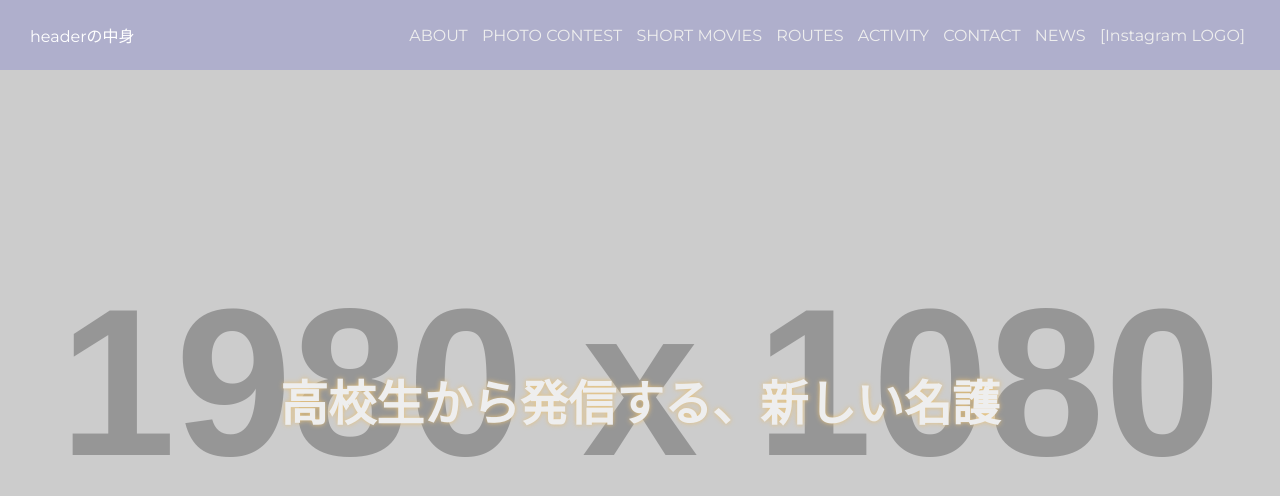
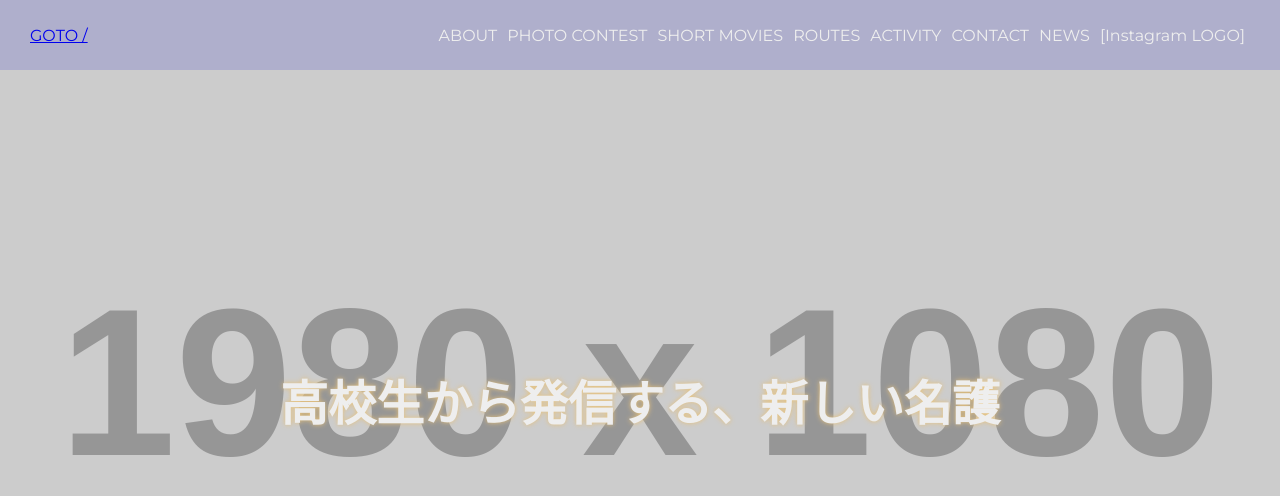
Before and after one commit to Dev-TRANs/nagoyc.stki.org, a SvelteKit app: page / in a window 1280 px wide. Shown: the top 496 px of the page. Built offline with nearby package versions, Linux system fonts and the light colour scheme.

Commit message:
レスポンシブっぽいヘッダー

```diff
--- a/src/routes/+layout.svelte
+++ b/src/routes/+layout.svelte
@@ -17,6 +17,7 @@ header {
 
   padding: 0 30px;
 
+  /* トップページは浮かせたいのでstickyではない */
   position: fixed;
   top: 0;
   left: 0;
@@ -31,7 +32,22 @@ header {
   background-color: #77c5;
 }
 
-header {
+header > .header-left {
+
+}
+
+header > .header-right {
+
+}
+
+header > .header-right > nav > ul {
+  display: flex;
+  padding: 0;
+
+  li {
+    list-style: none;
+  }
+
   a {
     /* TODO: カラーコード直書きやめる */
     color: #eee;
@@ -93,21 +109,69 @@ header {
     color: #fff;
   }
 }
+
+#nav-toggle {
+  display: none;
+}
+
+@media (min-width: 1050px) {
+  .nav-toggle-label {
+    display: none;
+  }
+
+  header > .header-right > nav > ul {
+    flex-flow: row;
+  }
+}
+
+@media (max-width: 1049px){
+  .nav-toggle-label {
+    display: inline-block;
+  }
+
+  header > .header-right > nav > ul {
+    flex-flow: column;
+    padding: 0 30px;
+  }
+
+  header > .header-right > nav {
+    display: none;
+  }
+
+  #nav-toggle:checked ~ nav {
+    display: flex;
+    background-color: #7c75; /* FIXME: */
+
+    position: absolute;
+    top: 70px;
+    right: 0;
+
+    li {
+      height: 50px;
+    }
+  }
+}
 </style>
 
 <!-- FIXME: モバイル対応、普通に文字のあるページでヘッダー分下げる -->
 <header class='lang-en'>
-headerの中身
+  <div class='header-left'><a href='/'>GOTO /</a></div>
 
-  <div class='lang-en'>
-    <a href='/about/'>ABOUT</a> <!-- FIXME: 仮 -->
-    <a href='/photo-contest/' title='フォトコンテストを見る'>PHOTO CONTEST</a>
-    <a href='/short-movies/' title='動画を見る'>SHORT MOVIES</a>
-    <a href='/routes/' title='観光ルートを見る'>ROUTES</a>
-    <a href='/activity/'>ACTIVITY</a> <!-- FIXME: ヘッダーに含めるリンクじゃない? -->
-    <a href='/contact/'>CONTACT</a>
-    <a href='/news/' title='最新のお知らせ一覧'>NEWS</a>
-    <a href='https://www.instagram.com/[ここにユーザー名]' title='Instagramへ' target="_blank" rel="noopener noreferrer">[Instagram LOGO]</a>
+  <div class='header-right'>
+    <input type='checkbox' id='nav-toggle' />
+    <label class='nav-toggle-label' for='nav-toggle'>開く</label>
+    <nav class='lang-en'>
+      <ul>
+        <li><a href='/about/'>ABOUT</a></li> <!-- FIXME: 仮 -->
+        <li><a href='/photo-contest/' title='フォトコンテストを見る'>PHOTO CONTEST</a></li>
+        <li><a href='/short-movies/' title='動画を見る'>SHORT MOVIES</a></li>
+        <li><a href='/routes/' title='観光ルートを見る'>ROUTES</a></li>
+        <li><a href='/activity/'>ACTIVITY</a></li> <!-- FIXME: ヘッダーに含めるリンクじゃない? -->
+        <li><a href='/contact/'>CONTACT</a></li>
+        <li><a href='/news/' title='最新のお知らせ一覧'>NEWS</a></li>
+        <li><a href='https://www.instagram.com/[ここにユーザー名]' title='Instagramへ' target="_blank" rel="noopener noreferrer">[Instagram LOGO]</a></li>
+      </ul>
+    </nav>
   </div>
 </header>
 
```
